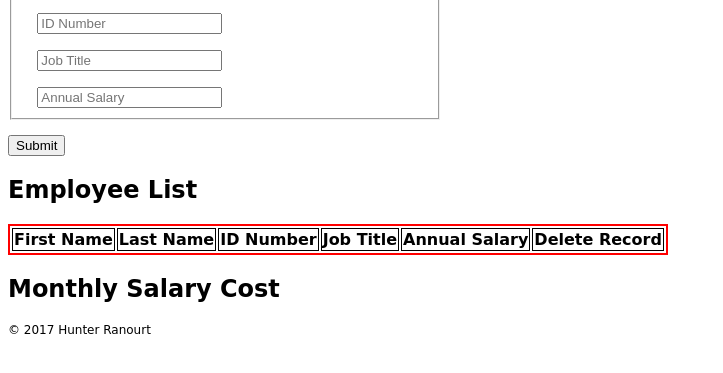
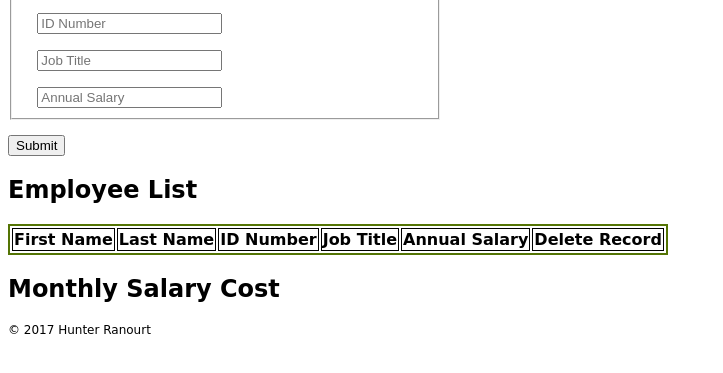
Before and after one commit to skwid138/weekendOne, a plain HTML site: page index.html in a window 1280 px wide. Shown: the part 129-502 px from the top of the page, without its empty margins (0-723 px from the left). Drawn offline with Linux system fonts and the light colour scheme; a web font is replaced by a local one.

Commit message:
moved files

```diff
--- a/main.css
+++ b/main.css
@@ -10,6 +10,10 @@ input {
 
 body {
  font-family: 'Neucha', cursive;
+ /*
+ color: #08088F;
+ background-color: #1DC11D;
+ */
 }
 
 .fieldset {
@@ -25,7 +29,7 @@ footer {
 }
 
 table {
-    border: 2px solid red;
+    border: 2px solid #547404;
 }
 
 th, td {
```
